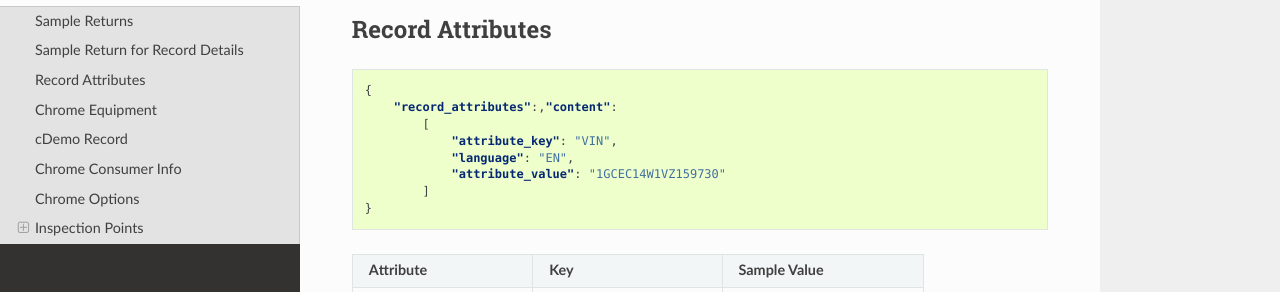
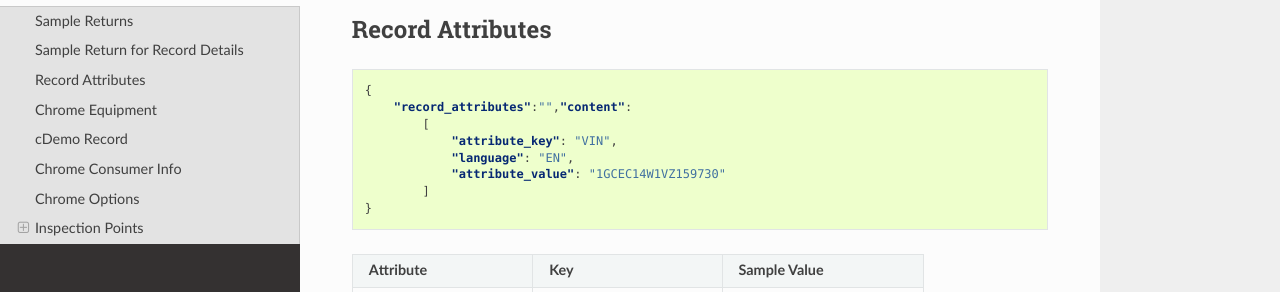
Before and after one commit to cdemomobilesolutions/apidoc, a Sphinx documentation site: the page built from source/api_returns.rst, in a window 1280 px wide and 900 px high, scrolled down 602 px. Shown: the part 160-452 px from the top of the window. Built offline with Sphinx 7.4.7 and the Read the Docs theme 2.0.0, drawn with Linux system fonts in a browser that asks for light colours.

```diff
--- a/source/api_returns.rst
+++ b/source/api_returns.rst
@@ -38,7 +38,7 @@
 .. code-block:: json
 
     {
-        "record_attributes":,"content":
+        "record_attributes":"","content":
             [
                 "attribute_key": "VIN",
                 "language": "EN",
```
